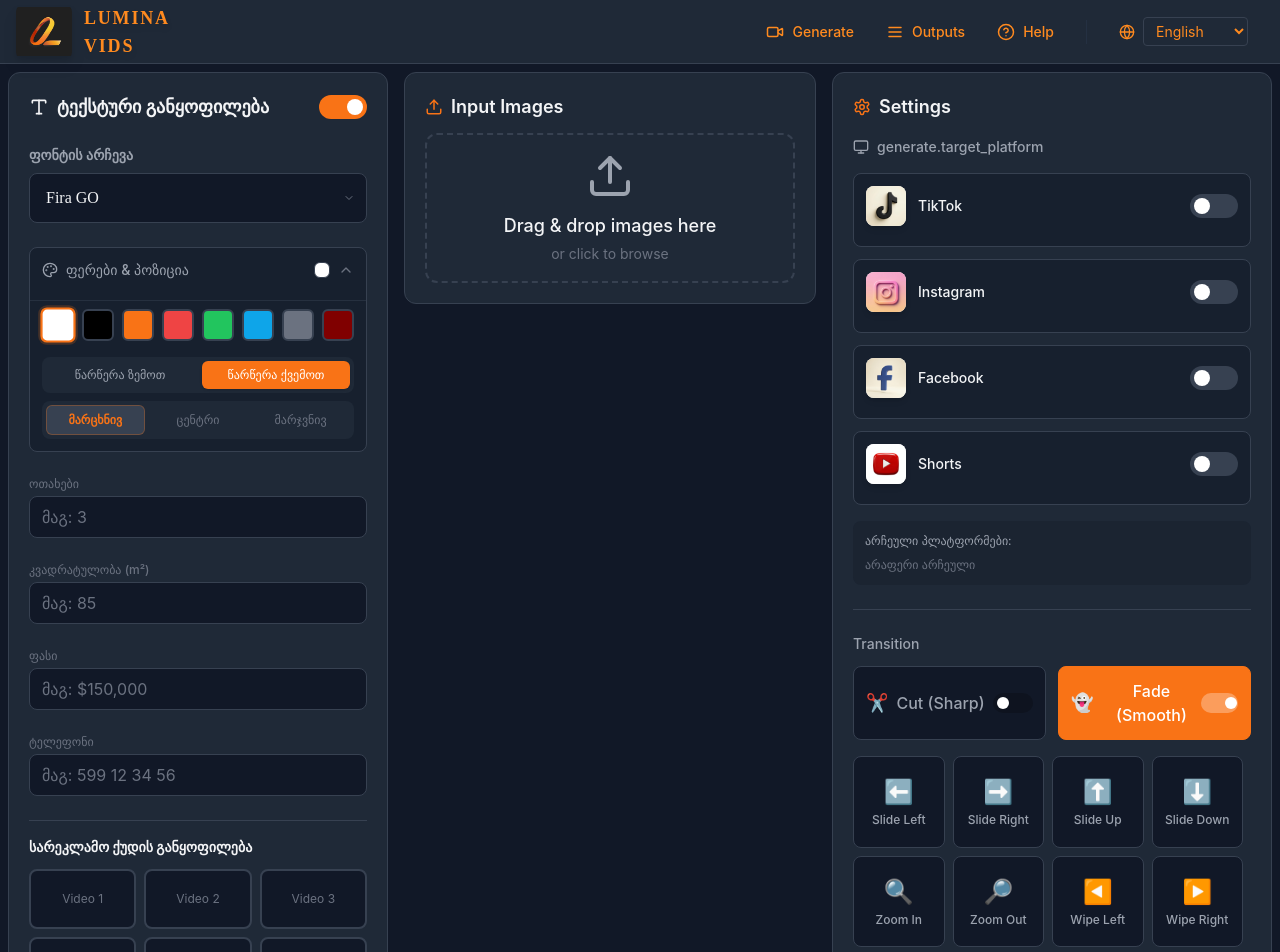
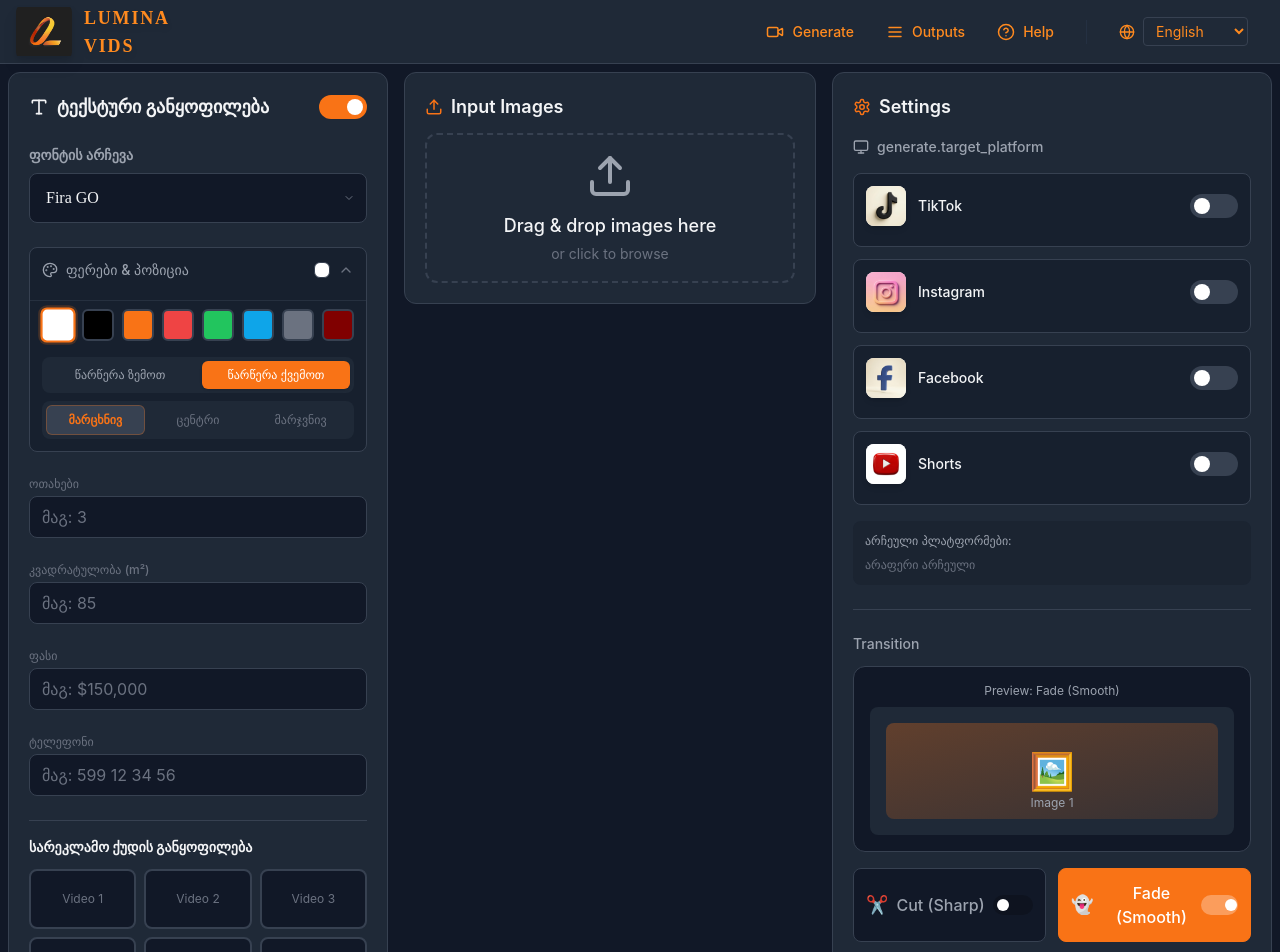
Before and after one commit to vachnadzeai-INDAHAUS/LVIds, a React (Vite) app: page /#/ in a window 1280 px wide. Shown: the top 952 px of the page. Built offline with nearby package versions, Linux system fonts and the light colour scheme.

Commit message:
Add: Visual transition preview - see image transition before generating

```diff
--- a/src/pages/Generate.tsx
+++ b/src/pages/Generate.tsx
@@ -83,6 +83,8 @@ const Generate: React.FC = () => {
   const [files, setFiles] = useState<FileItem[]>([]);
   const [draggedItem, setDraggedItem] = useState<number | null>(null);
   const [hoveredTransition, setHoveredTransition] = useState<string | null>(null);
+  const [previewTransition, setPreviewTransition] = useState<string>('fade');
+  const [isPreviewPlaying, setIsPreviewPlaying] = useState<boolean>(false);
   const [settings, setSettings] = useState<JobSettings>({
     fps: 30,
     secondsPerImage: 3.2,
@@ -805,19 +807,73 @@ const Generate: React.FC = () => {
               </div>
             </div>
 
-            {/* Transitions with Hover Preview */}
+            {/* Transitions with Visual Preview */}
             <div className="mb-6 border-b border-surface-light pb-6">
               <div className="flex items-center justify-between mb-3">
                 <label className="block text-sm font-medium text-text-secondary">
                   {t('generate.transition')}
                 </label>
-                {/* Hover Preview Box */}
-                {hoveredTransition && (
-                  <div className="flex items-center space-x-2 text-xs text-primary animate-pulse">
-                    <span>👁️ ნახავ:</span>
-                    <span className="font-bold">{t(`generate.transition_${hoveredTransition}`)}</span>
+              </div>
+
+              {/* VISUAL PREVIEW BOX - Shows actual transition */}
+              <div className="mb-4 bg-surface-dark rounded-xl p-4 border border-surface-light">
+                <div className="text-xs text-text-secondary mb-2 text-center">
+                  Preview: {hoveredTransition ? t(`generate.transition_${hoveredTransition}`) : t(`generate.transition_${settings.transition}`)}
+                </div>
+                <div className="relative w-full h-32 bg-surface rounded-lg overflow-hidden flex items-center justify-center">
+                  {/* Image 1 (Background) */}
+                  <div
+                    className={`absolute inset-4 bg-gradient-to-br from-primary/30 to-primary/10 rounded-lg flex items-center justify-center transition-all duration-700 ease-in-out ${
+                      hoveredTransition === 'fade' ? 'opacity-0' :
+                      hoveredTransition === 'slide_left' ? '-translate-x-full opacity-0' :
+                      hoveredTransition === 'slide_right' ? 'translate-x-full opacity-0' :
+                      hoveredTransition === 'slide_up' ? '-translate-y-full opacity-0' :
+                      hoveredTransition === 'slide_down' ? 'translate-y-full opacity-0' :
+                      hoveredTransition === 'zoom_in' ? 'scale-150 opacity-0' :
+                      hoveredTransition === 'zoom_out' ? 'scale-50 opacity-0' :
+                      hoveredTransition === 'wipe_left' ? '-translate-x-full' :
+                      hoveredTransition === 'wipe_right' ? 'translate-x-full' :
+                      hoveredTransition === 'wipe_up' ? '-translate-y-full' :
+                      hoveredTransition === 'wipe_down' ? 'translate-y-full' :
+                      hoveredTransition === 'spin_in' ? 'rotate-180 opacity-0' :
+                      hoveredTransition === 'spin_out' ? '-rotate-180 opacity-0' :
+                      hoveredTransition ? 'opacity-50' : 'opacity-100'
+                    }`}
+                  >
+                    <span className="text-4xl">🖼️</span>
+                    <span className="absolute bottom-2 text-xs text-text-secondary">Image 1</span>
                   </div>
-                )}
+
+                  {/* Image 2 (Foreground) */}
+                  <div
+                    className={`absolute inset-4 bg-gradient-to-br from-primary to-primary/60 rounded-lg flex items-center justify-center transition-all duration-700 ease-in-out ${
+                      hoveredTransition === 'fade' ? 'opacity-100' :
+                      hoveredTransition === 'slide_left' ? 'translate-x-0' :
+                      hoveredTransition === 'slide_right' ? 'translate-x-0' :
+                      hoveredTransition === 'slide_up' ? 'translate-y-0' :
+                      hoveredTransition === 'slide_down' ? 'translate-y-0' :
+                      hoveredTransition === 'zoom_in' ? 'scale-100' :
+                      hoveredTransition === 'zoom_out' ? 'scale-100' :
+                      hoveredTransition === 'wipe_left' ? 'translate-x-0' :
+                      hoveredTransition === 'wipe_right' ? 'translate-x-0' :
+                      hoveredTransition === 'wipe_up' ? 'translate-y-0' :
+                      hoveredTransition === 'wipe_down' ? 'translate-y-0' :
+                      hoveredTransition === 'spin_in' ? 'rotate-0 opacity-100' :
+                      hoveredTransition === 'spin_out' ? 'rotate-0 opacity-100' :
+                      hoveredTransition ? 'opacity-100' : 'opacity-0'
+                    }`}
+                  >
+                    <span className="text-4xl">🎬</span>
+                    <span className="absolute bottom-2 text-xs text-white font-bold">Image 2</span>
+                  </div>
+
+                  {/* Transition Icon Overlay */}
+                  {hoveredTransition && (
+                    <div className="absolute top-2 right-2 bg-primary text-white px-2 py-1 rounded text-xs font-bold animate-pulse">
+                      {TRANSITIONS.find(t => t.value === hoveredTransition)?.icon}
+                    </div>
+                  )}
+                </div>
               </div>
 
               {/* Basic Switches */}
```
